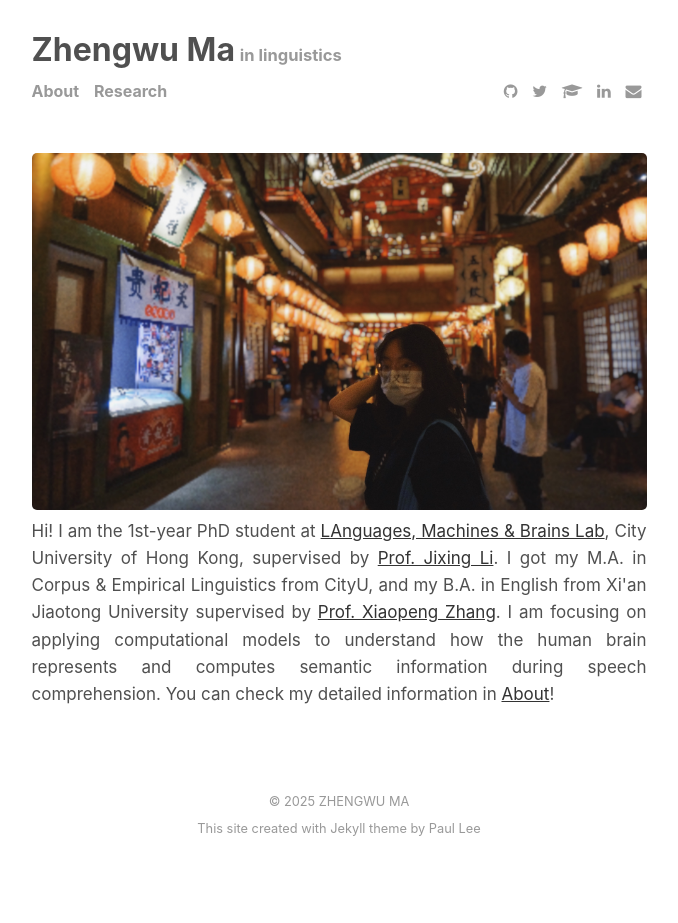
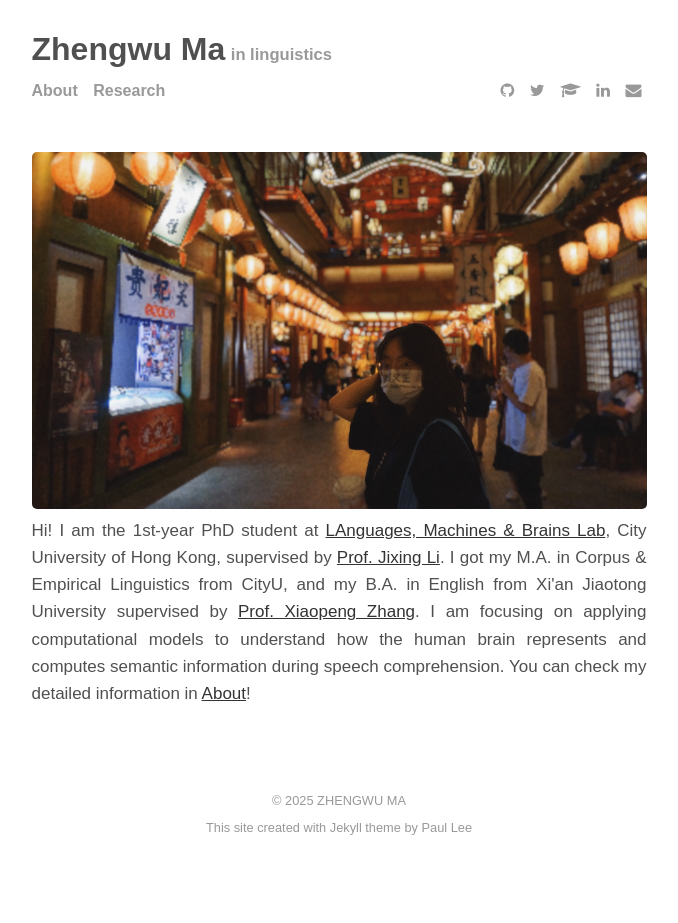
Before and after one commit to zhengwuma/zhengwuma.github.io, a Jekyll site: the page built from index.html, in a window 1280 px wide. Shown: the whole page, without its empty margins (301-979 px from the left). Built offline with Jekyll 4.4.1, drawn with Linux system fonts in a browser that asks for light colours; the list of posts is cut into pages by our own code.

Commit message:
Update main.scss

```diff
--- a/assets/css/main.scss
+++ b/assets/css/main.scss
@@ -1,7 +1,7 @@
 ---
 ---
 
-$sans-serif-font-family: "Inter", sans-serif;
+$sans-serif-font-family: "Fustat", sans-serif;
 $code-font-family:       "Fira Code", monospace;
 
 $body-color:             #505050;
```
